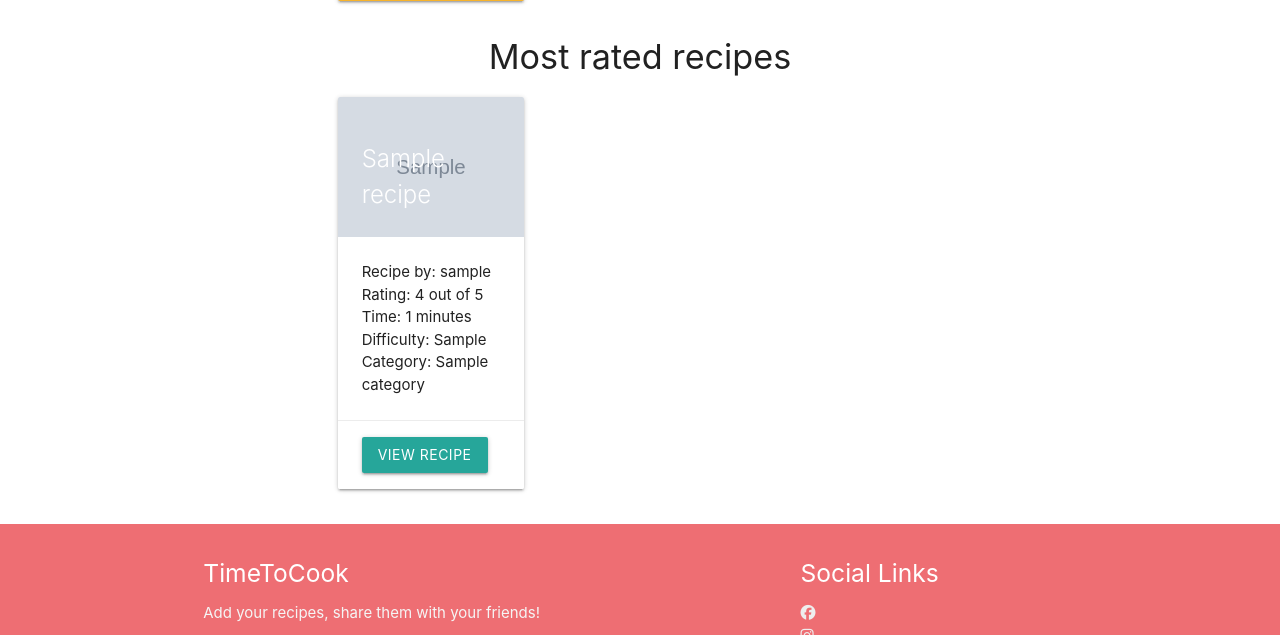
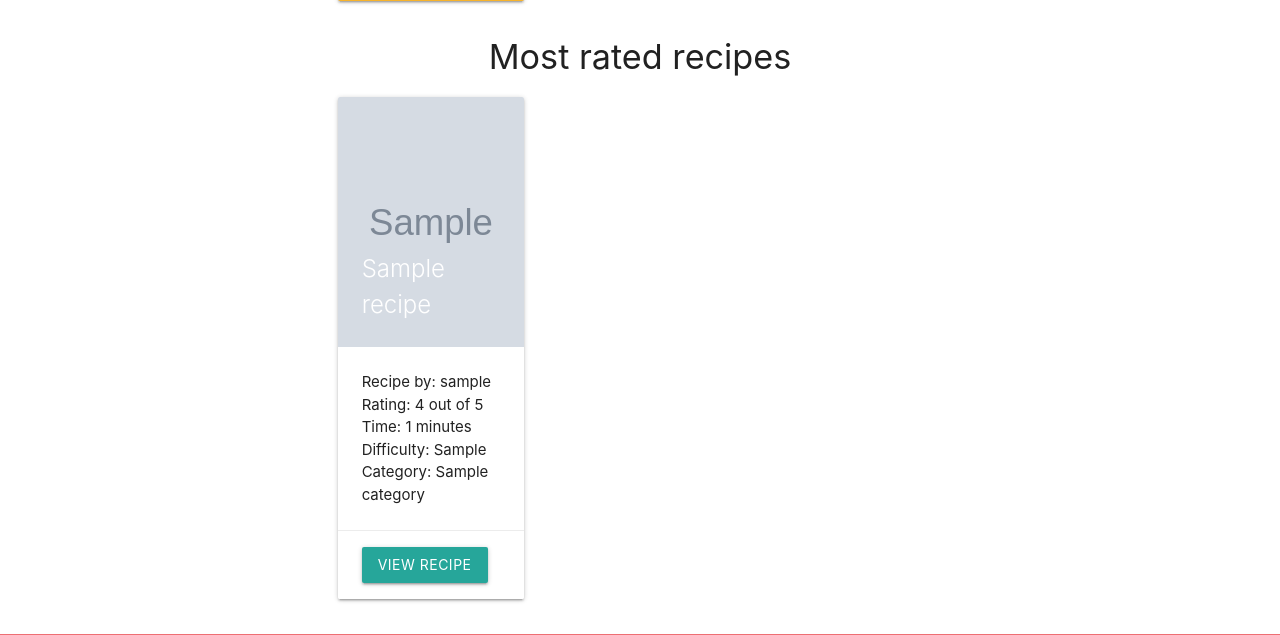
Before and after one commit to mariusmilitaru32/TimeToCook, a Flask app: page / in a window 1280 px wide. Shown: the part 419-1054 px from the top of the page. Run offline with Flask 3, Linux system fonts and the light colour scheme; tables that the repository leaves empty hold one stand-in row (values such as "Sample post"); grey boxes marked "Sample" are stand-in pictures; some libraries are stand-ins or nearby versions.

Commit message:
Add recipe card img style

```diff
--- a/timetocook/static/css/style.css
+++ b/timetocook/static/css/style.css
@@ -22,3 +22,12 @@ main {
 .index-panel {
     background-color: #f7b32b;
 }
+
+/* Card image style */
+.card-image img {
+    height: 250px;
+    width: 100%;
+    background-repeat: no-repeat;
+    background-size: cover;
+    background-position: center;
+}
--- a/timetocook/templates/base.html
+++ b/timetocook/templates/base.html
@@ -68,6 +68,8 @@
             <li><a href="{{ url_for('register') }}">Register</a></li>
             <li><a href="{{ url_for('categories') }}">Categories</a></li>
             <li><a href="{{ url_for('allrecipes') }}">All Recipes</a></li>
+            <li><a href="{{ url_for('favourites') }}">Favourites</a></li>
+
 
             {% endif %}
         </ul>
```
